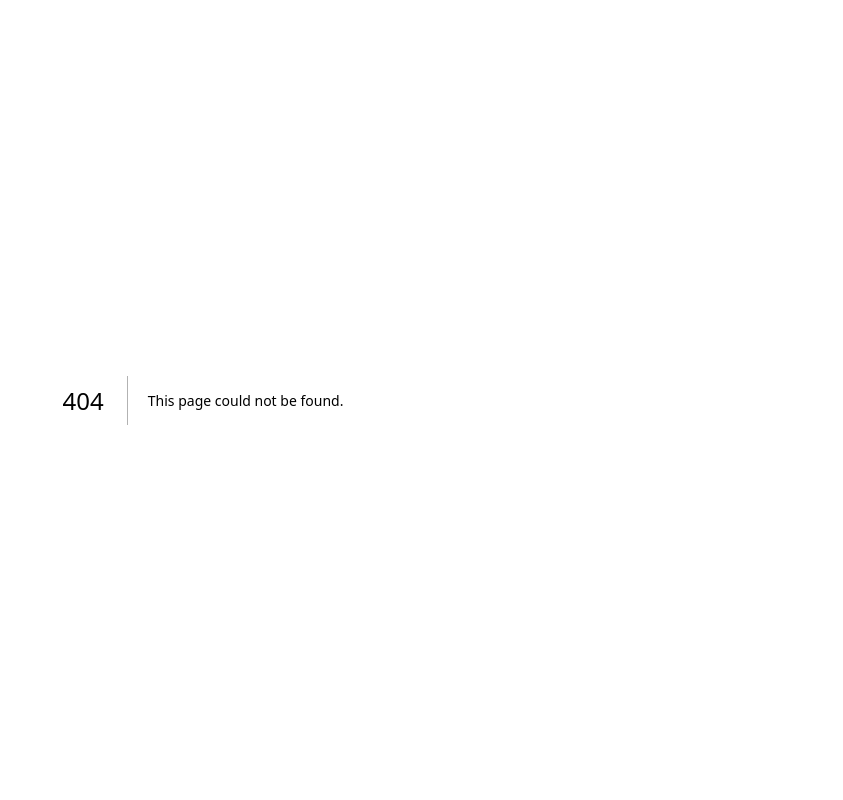
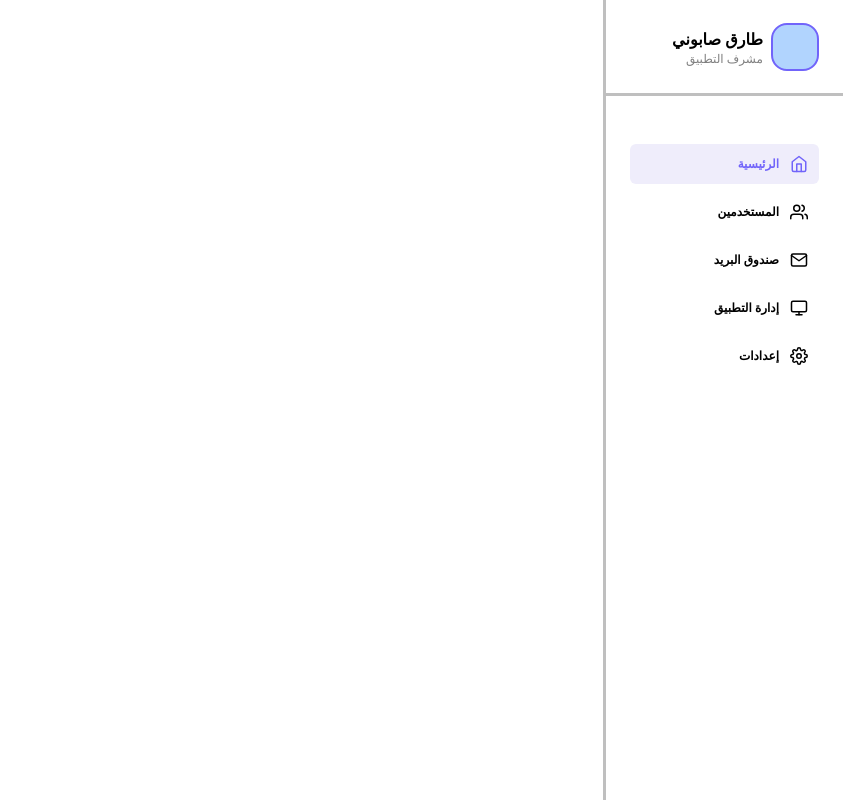
Before and after one commit to Tk-Sb/school-app, a Next.js app: page /admin-dashboard/users in a window 1280 px wide. Before the commit this address had no page. Shown: the whole page, without its empty margins (437-1280 px from the left). Built offline with nearby package versions, Linux system fonts and the light colour scheme.

Commit message:
testing navigation

```diff
--- a/src/app/admin-dashboard/@classes/page.jsx
+++ b/src/app/admin-dashboard/main/@classes/page.jsx
@@ -28,7 +28,7 @@ export default async function ClassesSection () {
   return (
     <>
       <div className="w-full h-full flex flex-col justify-start rounded-2xl border-[#BFBFBF] border-[3px] ">
-        <div className="w-64 h-fit flex justify-between items-center p-2 border-[#BFBFBF] border-b-[3px] " >
+        <div className="w-full h-fit flex justify-between items-center p-2 border-[#BFBFBF] border-b-[3px] " >
           <DialogForm form={<NewGradeForm></NewGradeForm>} header={"إضافة صف جديد"}>
             <Button title={'إضافة'} icon={<FiPlus></FiPlus>} ></Button>
           </DialogForm>
--- a/src/app/admin-dashboard/layout.jsx
+++ b/src/app/admin-dashboard/main/layout.jsx
@@ -1,6 +1,6 @@
 import { Rubik } from "next/font/google";
 import AdminNavBar from "@/components/admin-nav-bar";
-import "../globals.css";
+import "../../globals.css";
 
 const rubik = Rubik({
   variable: "--font-rubik",
@@ -17,11 +17,11 @@ export default function DashboardLayout({ classes, table }) {
     <html lang="en">
       <body className={`${rubik.variable} antialiased`} >
         <div dir="rtl" className="w-screen h-screen flex " >
-          <div>
+          <nav className="min-w-60 h-screen border-l-[3px] border-[#BFBFBF] bg-white hidden lg:block ">
             <AdminNavBar></AdminNavBar>
-          </div>
-          <div className="w-full h-full flex py-24 px-6 gap-6 ">
-            <div>
+          </nav>
+          <div className="w-full h-full flex py-24 px-6 gap-6 flex-wrap ">
+            <div className="lg:min-w-64 w-full lg:w-fit ">
               {classes}
             </div>
             <div className="flex-grow ">
--- /dev/null
+++ b/src/app/admin-dashboard/users/layout.jsx
@@ -0,0 +1,35 @@
+import { Rubik } from "next/font/google";
+import AdminNavBar from "@/components/admin-nav-bar";
+import "../../globals.css";
+
+const rubik = Rubik({
+  variable: "--font-rubik",
+  subsets: ["arabic", "latin"]
+})
+
+export const metadata = {
+  title: "Create Next App",
+  description: "Generated by create next app",
+};
+
+export default function DashboardLayout({ classes, table }) {
+  return (
+    <html lang="en">
+      <body className={`${rubik.variable} antialiased`} >
+        <div dir="rtl" className="w-screen h-screen flex " >
+          <nav className="min-w-60 h-screen border-l-[3px] border-[#BFBFBF] bg-white hidden lg:block ">
+            <AdminNavBar></AdminNavBar>
+          </nav>
+          <div className="w-full h-full flex py-24 px-6 gap-6 flex-wrap ">
+            <div className="lg:min-w-64 w-full lg:w-fit ">
+              {classes}
+            </div>
+            <div className="flex-grow ">
+              {table}
+            </div>
+          </div>
+        </div>
+      </body>
+    </html>
+  );
+}
--- /dev/null
+++ b/src/app/admin-dashboard/users/page.jsx
@@ -0,0 +1,6 @@
+
+export default function page() {
+  return (
+    <div>page</div>
+  )
+}
--- a/src/components/accordion-button.jsx
+++ b/src/components/accordion-button.jsx
@@ -10,7 +10,7 @@ export default function AccordionButton ({ grade }) {
   const [isExpanded, setIsExpanded] = useState(false)
 
   return (
-    <div className="w-60 border-[#BFBFBF] border-[3px] rounded-lg cursor-pointer ">
+    <div className="w-full border-[#BFBFBF] border-[3px] rounded-lg cursor-pointer ">
       <div className="w-full h-fit flex justify-start items-center px-2 gap-2 " >
         <DropdownButton id={grade.id} baseValue={grade.name} subKey={false} ></DropdownButton>
         <div onClick={() => setIsExpanded(!isExpanded)} className="w-full text-xs font-semibold select-none py-2 " >
--- a/src/components/admin-nav-bar.jsx
+++ b/src/components/admin-nav-bar.jsx
@@ -2,56 +2,61 @@
 
 import { FiHome, FiMail, FiMonitor, FiSettings, FiUsers } from "react-icons/fi";
 import { useState } from "react";
+import Link from "next/link";
 
 export default function AdminNavBar () {
   const [selected, setSelected] = useState("الرئيسية");
 
   return (
-    <nav className="w-60 h-screen border-l-[3px] border-[#BFBFBF] bg-white " >
+    <>
       <TitleSection />
-
       <div className="flex flex-col gap-2 mx-6 my-12 ">
         <Option
           Icon={FiHome}
           title="الرئيسية"
           selected={selected}
           setSelected={setSelected}
+          link={"/admin-dashboard/main"}
         />
         <Option
           Icon={FiUsers}
           title="المستخدمين"
           selected={selected}
           setSelected={setSelected}
+          link={"/admin-dashboard/users"}
         />
         <Option
           Icon={FiMail}
           title="صندوق البريد"
           selected={selected}
           setSelected={setSelected}
+          link={"/"}
         />
         <Option
           Icon={FiMonitor}
           title="إدارة التطبيق"
           selected={selected}
           setSelected={setSelected}
+          link={"/"}
         />
         <Option
           Icon={FiSettings}
           title="إعدادات"
           selected={selected}
           setSelected={setSelected}
+          link={"/"}
         />
       </div>
-
-    </nav>
+    </>
   );
 };
 
-const Option = ({ Icon, title, selected, setSelected, notifs }) => {
+const Option = ({ Icon, title, selected, setSelected, link, notifs }) => {
   return (
-    <button
+    <Link
+      href={link}
       onClick={() => setSelected(title)}
-      className={`h-10 w-full flex justify-start items-center rounded-md transition-colors ${selected === title ? "bg-[#EFEDFB] text-[#7164FA]" : "text-black hover:bg-slate-100"}`}
+      className={`h-10 w-full flex justify-start items-center relative rounded-md transition-colors ${selected === title ? "bg-[#EFEDFB] text-[#7164FA]" : "text-black hover:bg-slate-100"}`}
     >
       <div className="w-10 h-full flex justify-center items-center text-lg" >
         <Icon />
@@ -60,11 +65,11 @@ const Option = ({ Icon, title, selected, setSelected, notifs }) => {
         {title}
       </span>
       {notifs && (
-        <span className="absolute right-2 top-1/2 size-4 rounded bg-indigo-500 text-xs text-white" >
+        <span className="absolute right-40 size-4 rounded bg-indigo-500 text-xs text-white" >
           {notifs}
         </span>
       )}
-    </button>
+    </Link>
   );
 };
 
```
Also changed, not shown: src/app/admin-dashboard/page.jsx (deleted, +0 -8 lines), src/app/admin-dashboard/main/@table/columns.jsx (renamed from src/app/admin-dashboard/@table/columns.jsx), src/app/admin-dashboard/main/@table/page.jsx (renamed from src/app/admin-dashboard/@table/page.jsx), src/app/page.jsx (line endings or trailing spaces).
